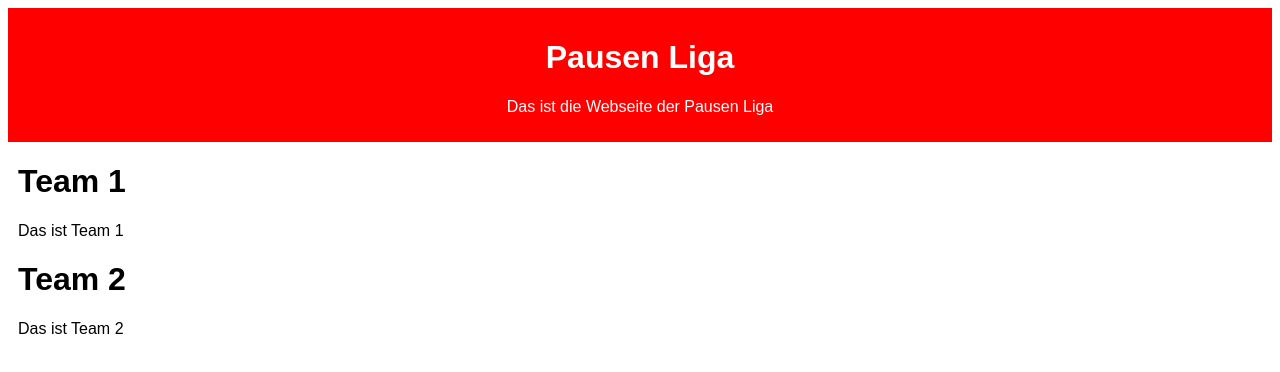
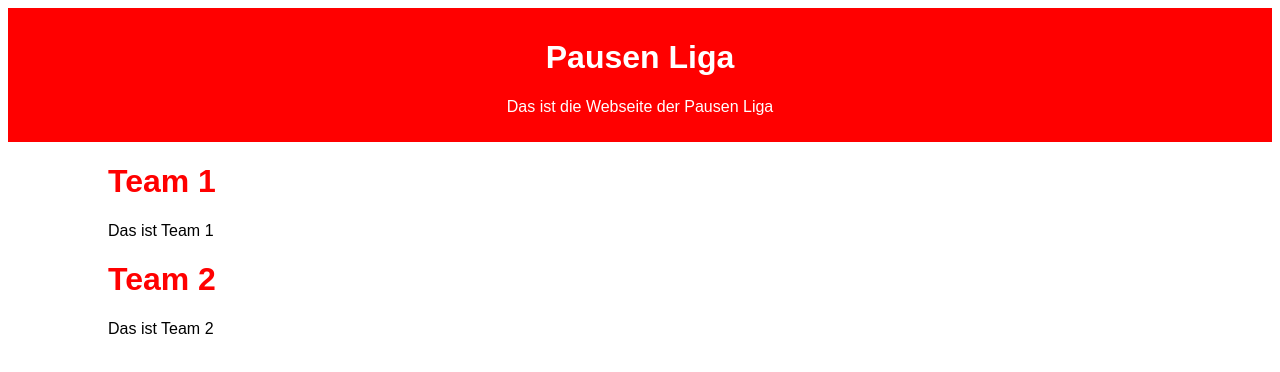
Before and after one commit to TTWhitly/PausenLiga, a plain HTML site: page Index.html in a window 1280 px wide. Drawn offline with Linux system fonts and the light colour scheme.

Commit message:
Update Index.html

```diff
--- a/Index.html
+++ b/Index.html
@@ -14,7 +14,10 @@
         padding-bottom: 10px;
       }
       main {
-        margin-left: 10px;
+        margin-left: 100px;
+      }
+      main h1 {
+        color: red;
       }
     </style>
   </head>
```
